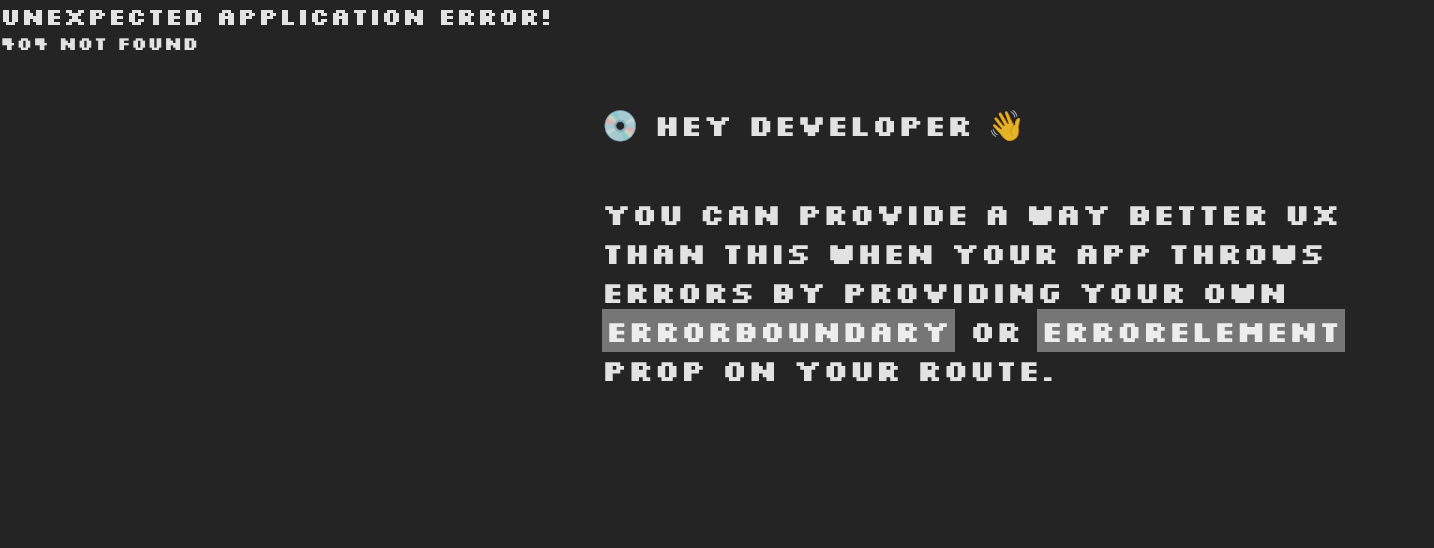
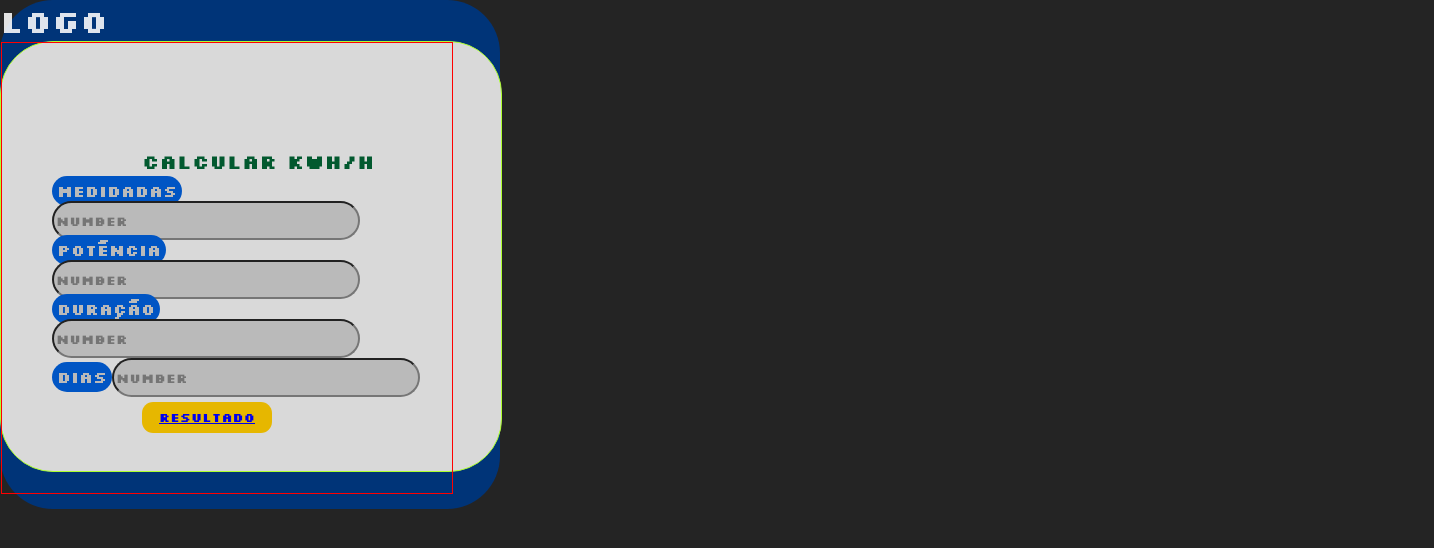
Before and after one commit to Squad5-Modulo5/Frontend, a React (Vite) app: page /Calculate in a window 1280 px wide. Before the commit this address had no page. Shown: the top 548 px of the page, 1434 px wide, since content can reach past the window. Built offline with nearby package versions, Linux system fonts and the light colour scheme.

Commit message:
feat: Implemented consumption calculation in the code

```diff
--- a/src/components/header/header.jsx
+++ b/src/components/header/header.jsx
@@ -10,7 +10,8 @@ export default function Header ({home}){
             <img id= "header-logo" src={ecoelektLogo} alt="ecoelekt-logo" />
             <ul className="header-links">
                 <li><Link to={`/`}>{home}</Link></li>
-                <li><a href="">Calculator</a></li>
+                <li><Link to={`/Calculate`}>Cauculadora</Link></li>
+
             </ul>
             <Button link={`/login`} name={"Login"}/>
             <Outlet/>
--- /dev/null
+++ b/src/views/calculate/index.jsx
@@ -0,0 +1,112 @@
+
+import axios, { AxiosError } from "axios";
+import { useState } from "react";
+
+import { useForm } from "react-hook-form";
+import Button from "../../components/button/button";
+// eslint-disable-next-line no-unused-vars
+import React from "react";
+import blogFetch from "../../axios/config";
+
+function CalculateProduct() {
+  const { register, handleSubmit } = useForm();
+  const [error, setError] = useState("");
+
+  const onSubmit = async (values) => {
+    console.log("Values: ", values);
+    setError("");
+
+    try {
+      const response = await blogFetch.post("/consumpition/createconsumpition",
+
+
+      values);
+      console.log("Response: ", response);
+    } catch (err) {
+      if (err instanceof AxiosError) {
+        setError(err.response?.data.message);
+      } else if (err instanceof Error) {
+        setError(err.message);
+      }
+      console.log("Error: ", err);
+    }
+  };
+
+  return (
+    <div className="logo-login">
+      <h1>logo</h1>
+      <div className="space-login">
+        <form className="" onSubmit={handleSubmit(onSubmit)}>
+          <h2>CALCULAR Kwh/h</h2>
+          <input type="hidden" name="remember" defaultValue="true" />
+          <div>
+            <label htmlFor="Measurement" className="">
+           MEDIDADAS
+            </label>
+            <input
+              {...register('Measurement')}
+              id="Measurement"
+              name="Measurement"
+              type="string"
+              step="0.01"
+              min="0"
+              required
+              className=""
+              placeholder="Number"
+            />
+          </div>
+          <div>
+            <label htmlFor="power" className="">
+              POTẼNCIA
+            </label>
+            <input
+              {...register('power')}
+              id="power"
+              name="power"
+              type="number"
+              step="0.01"
+              min="0"
+              required
+              className=""
+              placeholder="Number"
+            />
+          </div>
+          <div>
+            <label htmlFor="duration" className="">
+              DURAÇÃO
+            </label>
+            <input
+              {...register('duration')}
+              id="duration"
+              name="duration"
+              type="number"
+              min="0"
+              className=""
+              placeholder="Number"
+            />
+          </div>
+          <div>
+            <label htmlFor="days" className="">
+              DIAS
+            </label>
+            <input
+              {...register('days')}
+              id="days"
+              name="days"
+              type="number"
+              min="0"
+              className=""
+              placeholder="Number"
+            />
+          </div>
+          {error && <p className="error">{error}</p>}
+          <div>
+            <Button name={"Resultado"} />
+          </div>
+        </form>
+      </div>
+    </div>
+  );
+}
+
+export default CalculateProduct;
--- a/src/views/home/home.jsx
+++ b/src/views/home/home.jsx
@@ -4,14 +4,16 @@ import Header from "../../components/header/header"
 import Presentation from "../../components/presentation/presentation"
 import SectionA from "../../components/sections/sectionA.jsx";
 import SectionC from "../../components/sections/sectionC.jsx";
+// eslint-disable-next-line no-unused-vars
+import React from "react";
 export default function Home (){
     return(
-        <div>
+        <>
             <Header home={"Home"} />
             <Presentation/>
             <SectionA/>
             <SectionC/>
             <Footer/>
-        </div>
+        </>
     )
 }
--- a/src/views/login/index.jsx
+++ b/src/views/login/index.jsx
@@ -1,31 +1,40 @@
 import "./longin.css"
-import { useForm } from 'react-hook-form'
-import { AuthContext } from "../../context/authcontex.jsx";
-import { useContext } from 'react';
-import Button from '../../components/button/button.jsx';
+import { AxiosError } from "axios";
+import { useState } from "react";
+import blogFetch from "../../axios/config";
+import { useForm } from "react-hook-form";
+import Button from "../../components/button/button";
+import React from "react";
 
+function Login() {
+  const { register, handleSubmit } = useForm();
+  const [error, setError] = useState("");
 
-export default function Login() {
-  const { register, handleSubmit } = useForm();
- const {signIn}= useContext(AuthContext)
+  const onSubmit = async (values) => {
+    console.log("Values: ", values);
+    setError("");
 
-  async function handleSignIn(data) {
-  await signIn(data)
+    try {
+      const response = await blogFetch("/login", values);
+      console.log("Response: ", response);
+    } catch (err) {
+      if (err instanceof AxiosError) {
+        setError(err.response?.data.message);
+      } else if (err instanceof Error) {
+        setError(err.message);
       }
+      console.log("Error: ", err);
+    }
+  };
 
   return (
     <div className="logo-login">
-
       <h1>logo</h1>
-
       <div className="space-login">
-
-
-        <form className="" onSubmit={handleSubmit(handleSignIn)}>
+        <form className="" onSubmit={handleSubmit(onSubmit)}>
           <h2>FAZER LOGIN</h2>
-          <input  type="hidden" name="remember" defaultValue="true" />
+          <input type="hidden" name="remember" defaultValue="true" />
           <div className="">
-
             <label htmlFor="email-address" className="">
               EMAIL
             </label>
@@ -55,11 +64,14 @@ export default function Login() {
               placeholder="Password"
             />
           </div>
+          {error && <p className="error">{error}</p>}
           <div>
-            <Button link={`/private`} name={"Longin"}/>
+            <Button link={`/private`} name={"Login"} />
           </div>
         </form>
       </div>
     </div>
-  )
+  );
 }
+
+export default Login;
```
Also changed, not shown: src/axios/auth.js (deleted, +0 -30 lines), src/routes/index.jsx (+7 -3 lines), src/axios/api.js (deleted). Lines whose indentation alone changed are shown as unchanged.
